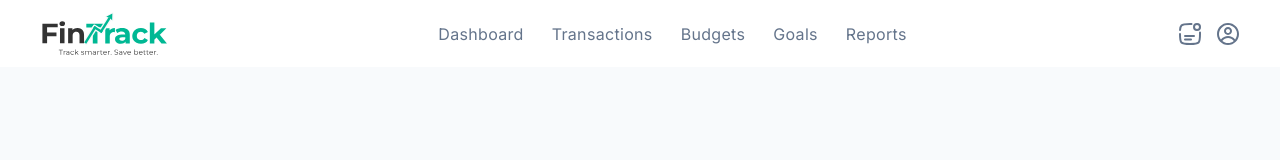
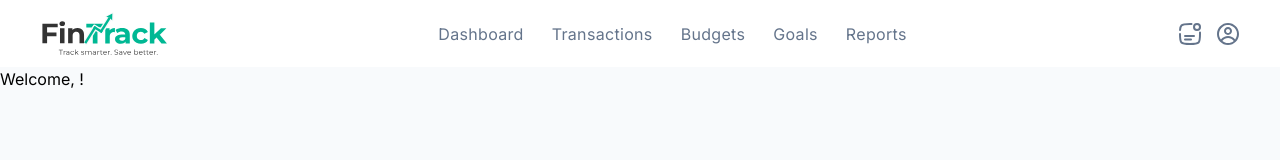
Before and after one commit to ZozuliaMykyta/FinTrack, a Next.js app in the folder frontend/: page / in a window 1280 px wide. Shown: the top 160 px of the page. Built offline with nearby package versions, Linux system fonts and the light colour scheme.

Commit message:
implement user greeting in Home component(test)

```diff
--- a/frontend/src/app/(main)/page.tsx
+++ b/frontend/src/app/(main)/page.tsx
@@ -1,3 +1,10 @@
+"use client";
+import { useAppSelector } from "@/lib/hooks";
 export default function Home() {
-  return <></>;
+  const user = useAppSelector((state) => state.auth.user);
+  return (
+    <>
+      <h1>Welcome, {user?.name}!</h1>
+    </>
+  );
 }
```
